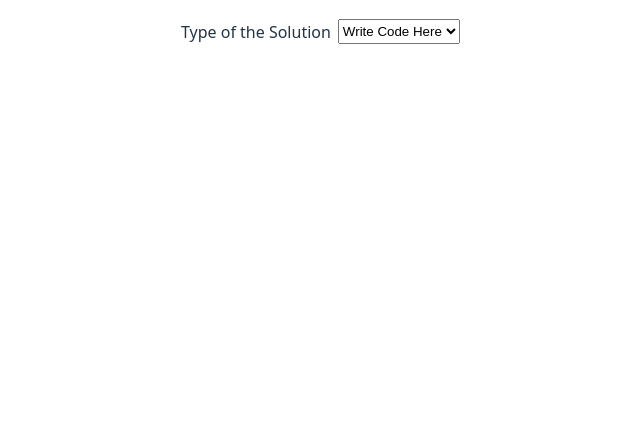
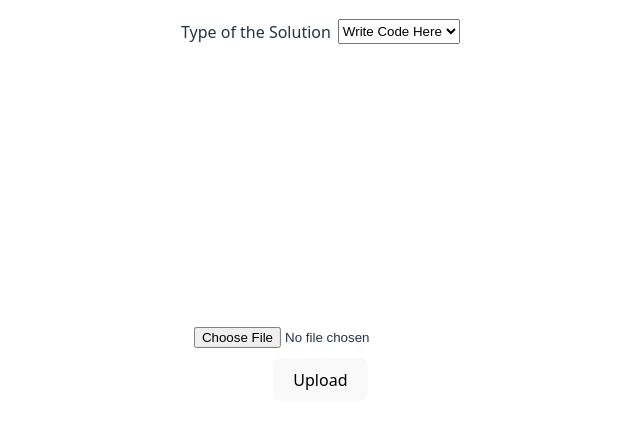
Before and after one commit to UomCpt/CptJudge, a React app in the folder frontend/frontend/: page / in a window 1280 px wide. Shown: the top 424 px of the page, without its empty margins (262-902 px from the left). Built offline with nearby package versions, Linux system fonts and the light colour scheme; the HTML template or start-up script is replaced by a standard one.

Commit message:
file uploader

```diff
--- a/frontend/frontend/src/TypesOfSolution.css
+++ b/frontend/frontend/src/TypesOfSolution.css
@@ -29,3 +29,18 @@
 #select-type{
   height: 25px;
 }
+
+#file-uploader {
+    position: absolute;
+    top: 50%;
+    left: 50%;
+    transform: translate(-50%, -50%);
+    display: flex;
+    flex-direction: column;
+    align-items: center;
+    gap: 10px;
+    padding: 20px;
+    background-color: white;
+    border-radius: 8px;
+
+}
--- a/frontend/frontend/src/TypesOfSolution.jsx
+++ b/frontend/frontend/src/TypesOfSolution.jsx
@@ -1,6 +1,18 @@
+import React, { useState } from "react";
 import './TypesOfSolution.css';
 
-export default function TypesOfSolution(){
+export default function TypesOfSolution() {
+  const [file, setFile] = useState(null);
+
+  const handleFileChange = (event) => {
+    setFile(event.target.files[0]);
+  };
+
+  const handleUpload = () => {
+    if (!file) return;
+    console.log("Ανεβάζουμε:", file);
+  };
+
   return (
     <div id="body-types-of-solution">
 
@@ -10,15 +22,14 @@ export default function TypesOfSolution(){
           <option value="WriteCodeHere">Write Code Here</option>
           <option value="UploadFile">Upload File</option>
         </select>
-
       </div>
 
 
-
-
+         <div id="file-uploader">
+        <input type="file" onChange={handleFileChange} />
+        {file && <p>Επιλεγμένο αρχείο: {file.name}</p>}
+        <button onClick={handleUpload}>Upload</button>
       </div>
-
-
+    </div>
   );
-
 }
```
Lines whose indentation alone changed are shown as unchanged.
